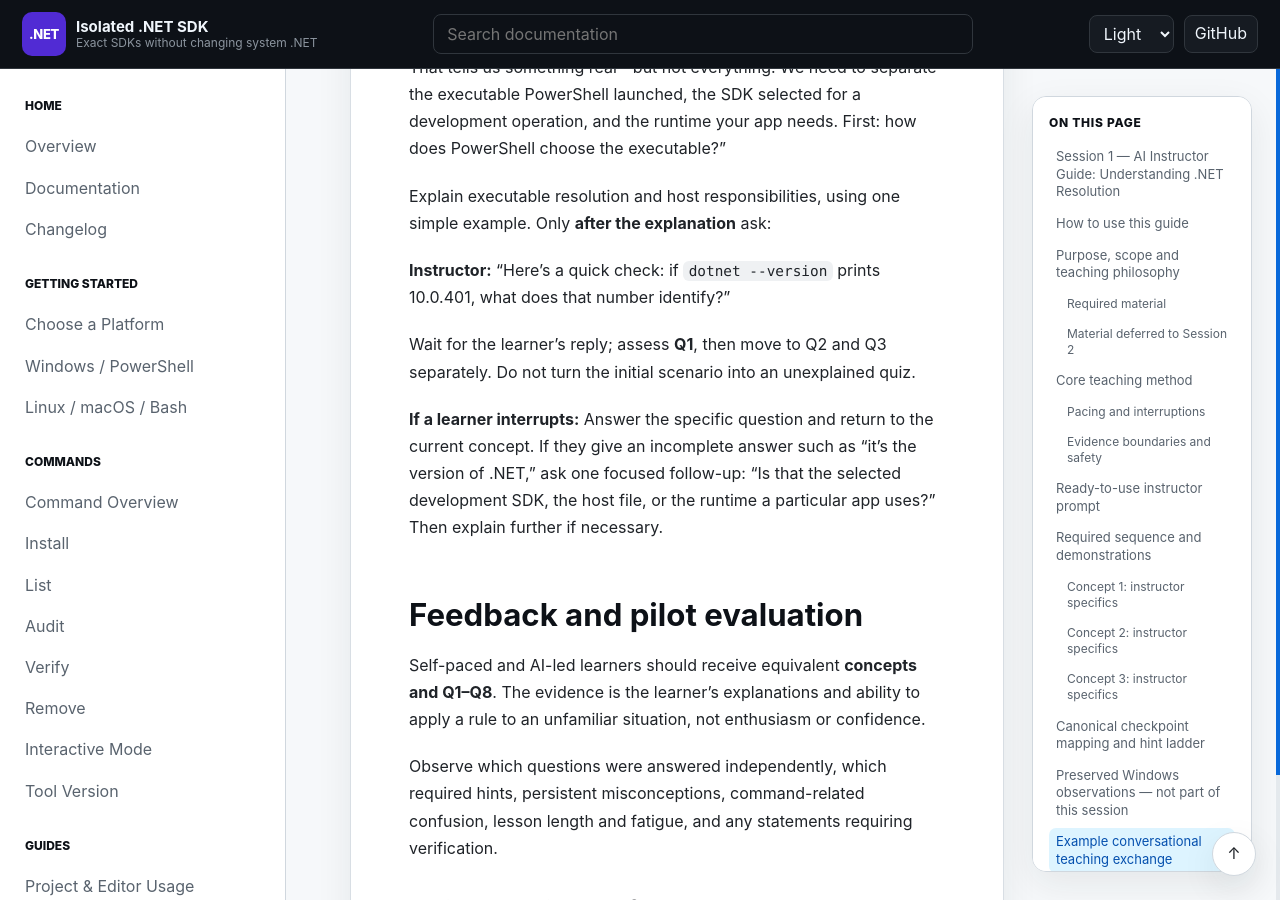
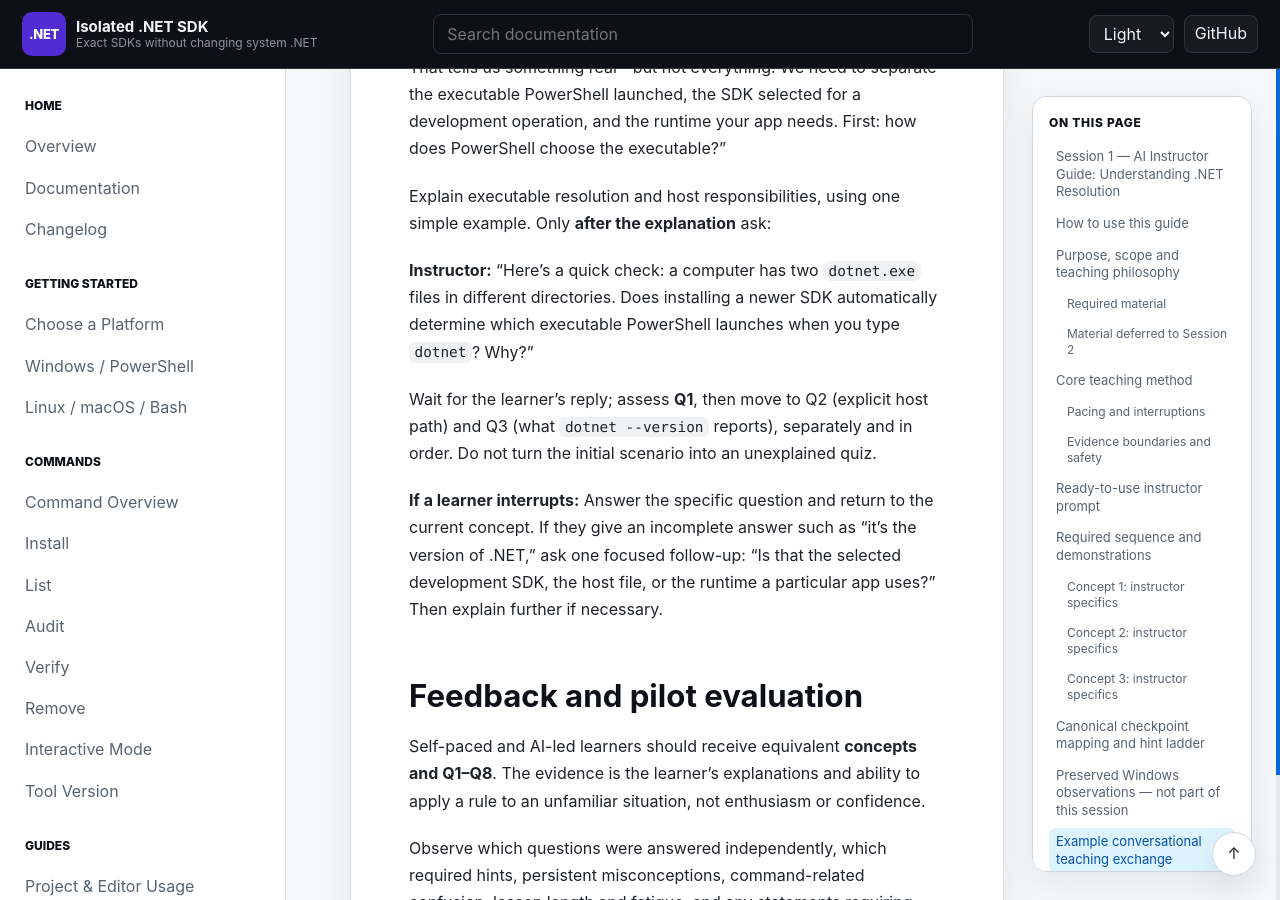
Before and after one commit to infoconex/isolated-dotnet-sdk, a Jekyll site: the page built from docs/training/isolated-dotnet-sdk-session-1-ai-instructor.md, in a window 1280 px wide and 900 px high, scrolled down 12094 px. Built offline with Jekyll 4.4.1, drawn with Linux system fonts in a browser that asks for light colours; our own code applies the rules of GitHub Pages for plain Markdown files.

Commit message:
docs(training): align instructor sample exchange with new Concept 1 Q1

```diff
--- a/docs/training/isolated-dotnet-sdk-session-1-ai-instructor.md
+++ b/docs/training/isolated-dotnet-sdk-session-1-ai-instructor.md
@@ -175,9 +175,9 @@
 
 Explain executable resolution and host responsibilities, using one simple example. Only **after the explanation** ask:
 
-**Instructor:** "Here's a quick check: if `dotnet --version` prints 10.0.401, what does that number identify?"
+**Instructor:** "Here's a quick check: a computer has two `dotnet.exe` files in different directories. Does installing a newer SDK automatically determine which executable PowerShell launches when you type `dotnet`? Why?"
 
-Wait for the learner's reply; assess **Q1**, then move to Q2 and Q3 separately. Do not turn the initial scenario into an unexplained quiz.
+Wait for the learner's reply; assess **Q1**, then move to Q2 (explicit host path) and Q3 (what `dotnet --version` reports), separately and in order. Do not turn the initial scenario into an unexplained quiz.
 
 **If a learner interrupts:** Answer the specific question and return to the current concept. If they give an incomplete answer such as "it's the version of .NET," ask one focused follow-up: "Is that the selected development SDK, the host file, or the runtime a particular app uses?" Then explain further if necessary.
 
```
